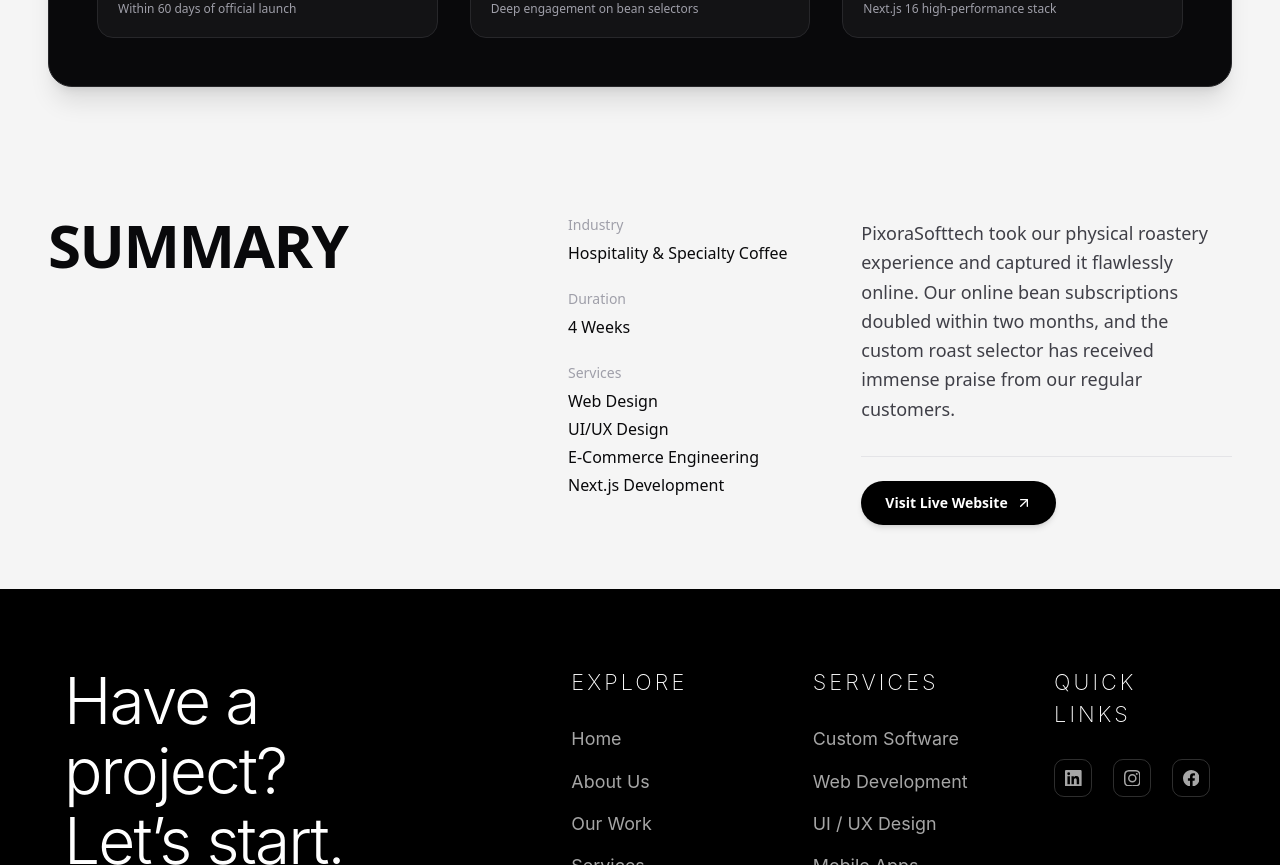
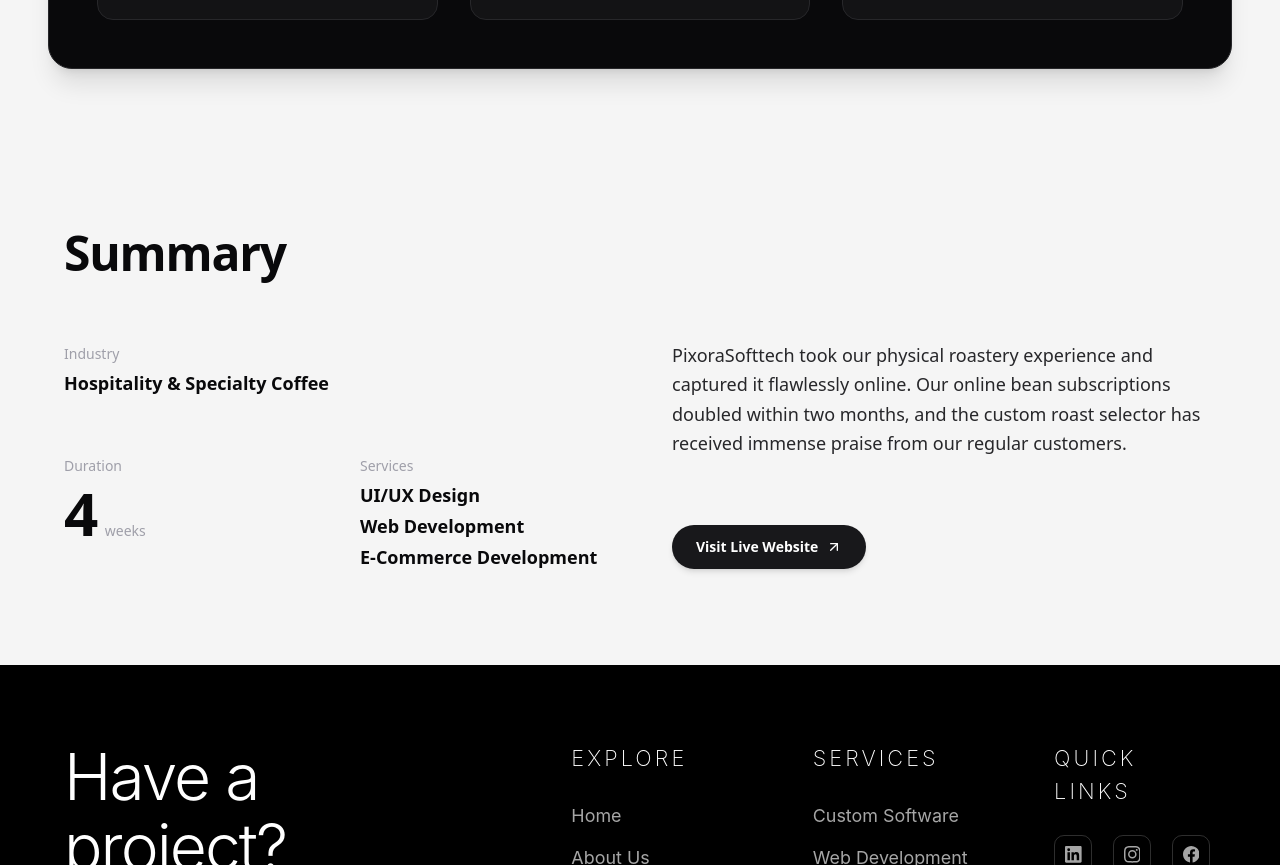
Before and after one commit to SafiullahZafar/new_Pixorasofttech, a Next.js app: page /case-study/brew-heaven in a window 1280 px wide. Shown: the part 5740-6605 px from the top of the page. Built offline with nearby package versions, Linux system fonts and the light colour scheme.

Commit message:
feat(case-study): update BrandingSection and SummarySection for improved layout and styling

```diff
--- a/components/case-study/brew_haven/sections/BrandingSection.tsx
+++ b/components/case-study/brew_haven/sections/BrandingSection.tsx
@@ -45,7 +45,7 @@ export default function BrandingSection() {
   ];
 
   return (
-    <section className="w-full bg-[#F3F3F7] text-black pt-20 sm:pt-24 2xl:pt-28 pb-16 sm:pb-20 2xl:pb-28 px-4 sm:px-8 lg:px-12 2xl:px-20 select-none border-t border-b border-zinc-200/70">
+    <section className="w-full bg-transparent text-black pt-16 sm:pt-20 2xl:pt-24 pb-16 sm:pb-20 2xl:pb-24 px-4 sm:px-8 lg:px-12 2xl:px-20 select-none">
       <div className="max-w-[1600px] 2xl:max-w-[1920px] mx-auto w-full">
         {/* Section Heading with ample clearance for floating navbar */}
         <div className="flex flex-col lg:flex-row items-start lg:items-end justify-between gap-6 mb-24 sm:mb-28 lg:mb-32 2xl:mb-36">
--- a/components/case-study/brew_haven/sections/SummarySection.tsx
+++ b/components/case-study/brew_haven/sections/SummarySection.tsx
@@ -1,57 +1,63 @@
 "use client";
 
+import React from "react";
 import { ArrowUpRight } from "lucide-react";
 import type { BrewHavenSectionProps } from "./types";
+
 export default function SummarySection({ liveUrl }: Pick<BrewHavenSectionProps, "liveUrl">) {
   return (
-      <section className="w-full bg-[#f5f5f5] text-black py-12 sm:py-16 2xl:py-22 px-4 sm:px-8 lg:px-12 2xl:px-20 select-none">
-        <div className="max-w-[1600px] 2xl:max-w-[1920px] mx-auto w-full">
-          <div className="grid grid-cols-1 lg:grid-cols-12 gap-8 lg:gap-12 xl:gap-16 2xl:gap-24 items-stretch relative w-full">
-            {/* Left: Summary Heading */}
-            <div className="lg:col-span-5 2xl:col-span-4 h-full">
-              <div>
-                <h2 className="text-3xl sm:text-5xl md:text-6xl 2xl:text-8xl font-semibold tracking-tight text-zinc-950 uppercase leading-none break-words">
+    <section className="w-full bg-transparent text-black py-16 sm:py-24 2xl:py-32 px-6 sm:px-12 lg:px-16 2xl:px-24 select-none">
+      <div className="max-w-[1500px] 2xl:max-w-[1800px] mx-auto w-full">
+        {/* Title */}
+        <h2 className="text-3xl sm:text-4xl lg:text-5xl font-semibold tracking-tight text-zinc-950 mb-12 sm:mb-16">
           Summary
         </h2>
+
+        {/* 2-Column Layout from Image */}
+        <div className="grid grid-cols-1 lg:grid-cols-12 gap-12 lg:gap-16 2xl:gap-24 items-start">
+          {/* Left Column: Metadata */}
+          <div className="lg:col-span-6 flex flex-col gap-10 sm:gap-14 w-full">
+            {/* Industry */}
+            <div>
+              <span className="text-xs sm:text-sm text-zinc-400 font-normal">
+                Industry
+              </span>
+              <p className="text-base sm:text-lg font-semibold text-zinc-950 mt-1">
+                Hospitality &amp; Specialty Coffee
+              </p>
+            </div>
+
+            {/* Bottom Row: Duration & Services Side-by-Side */}
+            <div className="grid grid-cols-2 gap-8 sm:gap-12 items-start">
+              {/* Duration */}
+              <div>
+                <span className="text-xs sm:text-sm text-zinc-400 font-normal">
+                  Duration
+                </span>
+                <div className="flex items-baseline mt-1.5">
+                  <span className="text-5xl sm:text-6xl 2xl:text-7xl font-bold text-zinc-950 tracking-tight leading-none">
+                    4
+                  </span>
+                  <span className="text-xs sm:text-sm text-zinc-400 font-normal ml-2 pb-0.5">
+                    weeks
+                  </span>
                 </div>
               </div>
 
-            {/* Right: Metadata Matrix & Narrative */}
-            <div className="lg:col-span-7 2xl:col-span-8 grid grid-cols-1 md:grid-cols-12 gap-8 sm:gap-10 2xl:gap-14 min-w-0 w-full items-start">
-              {/* Metadata Column */}
-              <div className="md:col-span-5 flex flex-col gap-6 2xl:gap-8 w-full">
-                <div className="flex flex-col gap-1.5">
-                  <span className="text-xs sm:text-sm 2xl:text-base font-normal text-zinc-400">
-                    Industry
-                  </span>
-                  <span className="text-sm sm:text-base 2xl:text-xl font-medium text-zinc-950">
-                    Hospitality &amp; Specialty Coffee
-                  </span>
-                </div>
-
-                <div className="flex flex-col gap-1.5">
-                  <span className="text-xs sm:text-sm 2xl:text-base font-normal text-zinc-400">
-                    Duration
-                  </span>
-                  <span className="text-sm sm:text-base 2xl:text-xl font-medium text-zinc-950">
-                    4 Weeks
-                  </span>
-                </div>
-
-                <div className="flex flex-col gap-1.5">
-                  <span className="text-xs sm:text-sm 2xl:text-base font-normal text-zinc-400">
+              {/* Services */}
+              <div>
+                <span className="text-xs sm:text-sm text-zinc-400 font-normal">
                   Services
                 </span>
-                  <div className="flex flex-col gap-1">
+                <div className="flex flex-col gap-1.5 mt-1.5">
                   {[
-                      "Web Design",
                     "UI/UX Design",
-                      "E-Commerce Engineering",
-                      "Next.js Development",
+                    "Web Development",
+                    "E-Commerce Development",
                   ].map((svc, i) => (
                     <span
                       key={i}
-                        className="text-sm sm:text-base 2xl:text-xl font-medium text-zinc-950"
+                      className="text-base sm:text-lg font-semibold text-zinc-950 leading-snug"
                     >
                       {svc}
                     </span>
@@ -59,20 +65,21 @@ export default function SummarySection({ liveUrl }: Pick<BrewHavenSectionProps,
                 </div>
               </div>
             </div>
+          </div>
 
-              {/* Narrative Column */}
-              <div className="md:col-span-7 w-full">
-                <p className="text-base sm:text-lg 2xl:text-2xl leading-relaxed text-zinc-700 font-normal break-words pt-1">
+          {/* Right Column: Narrative + Action Button */}
+          <div className="lg:col-span-6 flex flex-col justify-between h-full w-full">
+            <p className="text-base sm:text-lg 2xl:text-xl text-zinc-800 font-normal leading-relaxed max-w-xl">
               PixoraSofttech took our physical roastery experience and captured it flawlessly online. Our online bean subscriptions doubled within two months, and the custom roast selector has received immense praise from our regular customers.
             </p>
 
             {liveUrl && (
-                  <div className="mt-8 pt-6 border-t border-zinc-200">
+              <div className="mt-8 pt-6">
                 <a
                   href={liveUrl}
                   target="_blank"
                   rel="noopener noreferrer"
-                      className="inline-flex items-center gap-2 rounded-full bg-black px-6 py-3 text-sm font-semibold text-white shadow-md transition hover:bg-zinc-800 hover:shadow-lg hover:-translate-y-0.5"
+                  className="inline-flex items-center gap-2 rounded-full bg-zinc-900 hover:bg-black text-white px-6 py-3 text-sm font-semibold shadow-md transition-all duration-200 hover:-translate-y-0.5"
                 >
                   Visit Live Website <ArrowUpRight className="size-4" />
                 </a>
@@ -81,7 +88,6 @@ export default function SummarySection({ liveUrl }: Pick<BrewHavenSectionProps,
           </div>
         </div>
       </div>
-        </div>
     </section>
   );
 }
```
Lines whose indentation alone changed are shown as unchanged.
